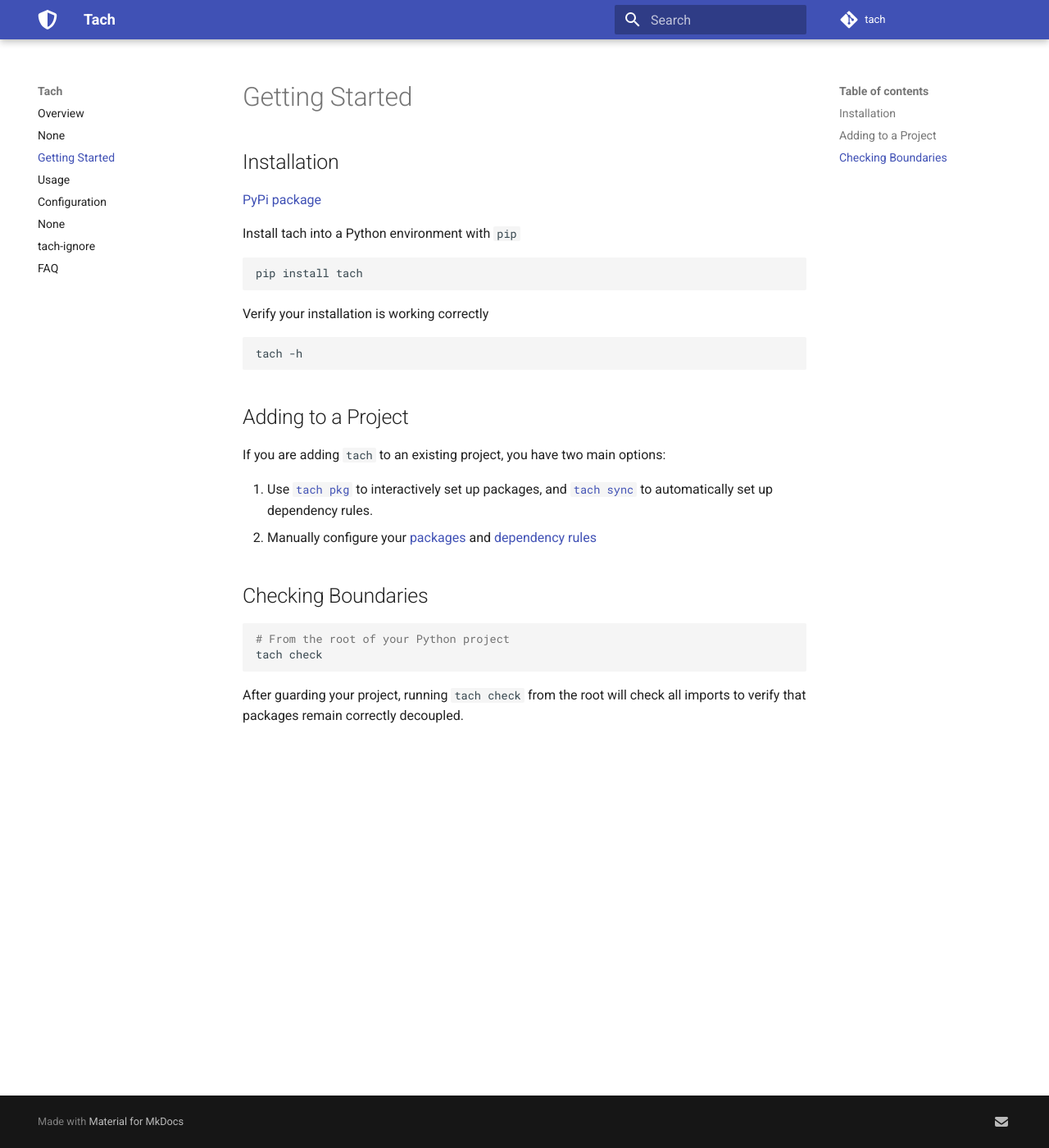
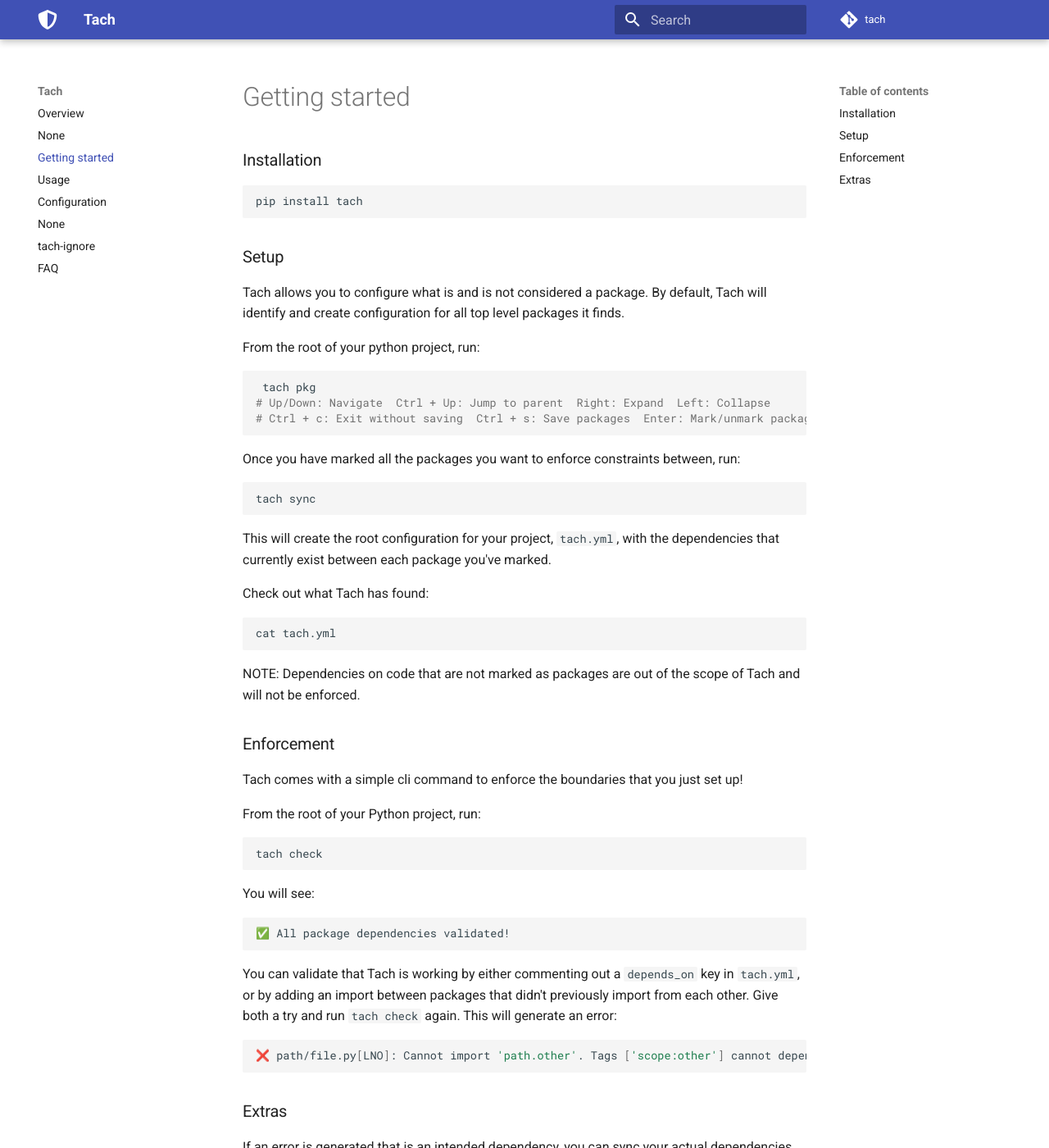
Before and after one commit to gauge-sh/tach, an MkDocs documentation site: the page built from docs/getting-started.md, in a window 1280 px wide and 1400 px high. Shown: the whole window at 82% size. Built offline with MkDocs 1.6.1 and Material for MkDocs 9.7.7, drawn with Linux system fonts in a browser that asks for light colours; comment, search, counter and statistics services are not loaded; some of the changed text lies outside the part shown.

````diff
--- a/docs/getting-started.md
+++ b/docs/getting-started.md
@@ -1,33 +1,73 @@
-# Getting Started
 
-## Installation
-
-[PyPi package](https://pypi.org/project/tach/)
-
-
-Install tach into a Python environment with `pip`
-
+### Installation
 ```bash
 pip install tach
 ```
+### Setup
+Tach allows you to configure what is and is not considered a package. By default, Tach will identify and create configuration for all top level packages it finds.
 
-Verify your installation is working correctly
+From the root of your python project, run:
 ```bash
-tach -h
+ tach pkg
+# Up/Down: Navigate  Ctrl + Up: Jump to parent  Right: Expand  Left: Collapse
+# Ctrl + c: Exit without saving  Ctrl + s: Save packages  Enter: Mark/unmark package  Ctrl + a: Mark/unmark all siblings
 ```
 
-## Adding to a Project
+Once you have marked all the packages you want to enforce constraints between, run:
+```bash
+tach sync
+```
+This will create the root configuration for your project, `tach.yml`, with the dependencies that currently exist between each package you've marked.
 
-If you are adding `tach` to an existing project, you have two main options:
+Check out what Tach has found:
+```
+cat tach.yml
+```
 
-1. Use [`tach pkg`](usage.md#tach-pkg)  to interactively set up packages, and [`tach sync`](usage.md#tach-sync) to automatically set up dependency rules.
-2. Manually configure your [packages](configuration.md#packageyml) and [dependency rules](configuration.md#tachyml)
+NOTE: Dependencies on code that are not marked as packages are out of the scope of Tach and will not be enforced.
 
-## Checking Boundaries
+### Enforcement
+Tach comes with a simple cli command to enforce the boundaries that you just set up!
 
+From the root of your Python project, run:
 ```bash
-# From the root of your Python project
 tach check
 ```
+You will see:
+```bash
+✅ All package dependencies validated!
+```
 
-After guarding your project, running `tach check` from the root will check all imports to verify that packages remain correctly decoupled.
+You can validate that Tach is working by either commenting out a `depends_on` key in `tach.yml`, or by adding an import between packages that didn't previously import from each other. Give both a try and run `tach check` again. This will generate an error:
+```bash
+❌ path/file.py[LNO]: Cannot import 'path.other'. Tags ['scope:other'] cannot depend on ['scope:file'].
+```
+
+### Extras
+
+If an error is generated that is an intended dependency, you can sync your actual dependencies with `tach.yml`:
+```bash
+tach sync
+```
+After running this command, `tach check` will always pass. Optionally, run `tach sync --prune` to remove unused existing dependencies as well.
+
+If your configuration is in a bad state, from the root of your python project you can run:
+```bash
+tach clean
+```
+This will wipe all the configuration generated and enforced by Tach.
+
+
+Tach also supports:
+- [Manual file configuration](https://gauge-sh.github.io/tach/configuration/)
+- [Strict public interfaces for packages](https://gauge-sh.github.io/tach/strict-mode/)
+- [Inline exceptions](https://gauge-sh.github.io/tach/tach-ignore/)
+- [Pre-commit hooks](https://gauge-sh.github.io/tach/usage/#tach-install)
+
+Tach is:
+- Open source
+- Able to be adopted incrementally
+- Implemented with no runtime impact
+- Interoperable with your existing systems (cli, hooks, ci, etc.)
+
+More info in the [docs](https://gauge-sh.github.io/tach/)
````
Also changed, not shown: README2.md (added, +100 -0 lines), docs/usage.md (+1 -1 lines), 3 other files.
